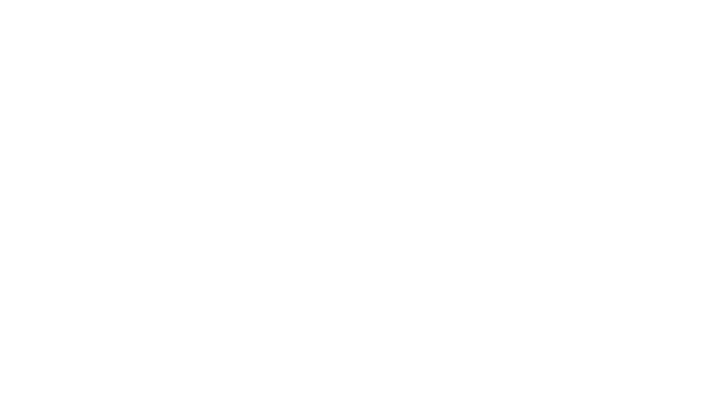
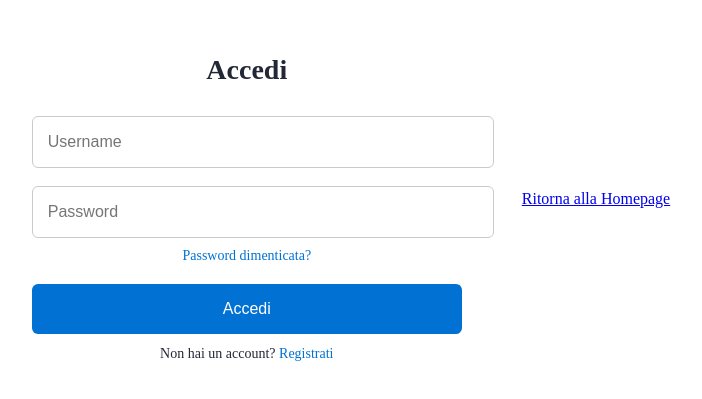
Before and after one commit to BiagioButta/macros-app-fe, a Vue app: page /login in a window 1280 px wide. Before the commit this address had no page. Shown: the part 209-608 px from the top of the page, without its empty margins (304-1006 px from the left). Built offline with nearby package versions, Linux system fonts and the light colour scheme.

Commit message:
add login-defautlayout-mainscss

```diff
--- a/package.json
+++ b/package.json
@@ -8,6 +8,7 @@
     "preview": "vite preview"
   },
   "dependencies": {
+    "axios": "^1.5.1",
     "pinia": "^2.1.7",
     "vue": "^3.3.4",
     "vue-router": "^4.2.5"
--- a/src/assets/base.css
+++ /dev/null
@@ -1,86 +0,0 @@
-/* color palette from <https://github.com/vuejs/theme> */
-:root {
-  --vt-c-white: #ffffff;
-  --vt-c-white-soft: #f8f8f8;
-  --vt-c-white-mute: #f2f2f2;
-
-  --vt-c-black: #181818;
-  --vt-c-black-soft: #222222;
-  --vt-c-black-mute: #282828;
-
-  --vt-c-indigo: #2c3e50;
-
-  --vt-c-divider-light-1: rgba(60, 60, 60, 0.29);
-  --vt-c-divider-light-2: rgba(60, 60, 60, 0.12);
-  --vt-c-divider-dark-1: rgba(84, 84, 84, 0.65);
-  --vt-c-divider-dark-2: rgba(84, 84, 84, 0.48);
-
-  --vt-c-text-light-1: var(--vt-c-indigo);
-  --vt-c-text-light-2: rgba(60, 60, 60, 0.66);
-  --vt-c-text-dark-1: var(--vt-c-white);
-  --vt-c-text-dark-2: rgba(235, 235, 235, 0.64);
-}
-
-/* semantic color variables for this project */
-:root {
-  --color-background: var(--vt-c-white);
-  --color-background-soft: var(--vt-c-white-soft);
-  --color-background-mute: var(--vt-c-white-mute);
-
-  --color-border: var(--vt-c-divider-light-2);
-  --color-border-hover: var(--vt-c-divider-light-1);
-
-  --color-heading: var(--vt-c-text-light-1);
-  --color-text: var(--vt-c-text-light-1);
-
-  --section-gap: 160px;
-}
-
-@media (prefers-color-scheme: dark) {
-  :root {
-    --color-background: var(--vt-c-black);
-    --color-background-soft: var(--vt-c-black-soft);
-    --color-background-mute: var(--vt-c-black-mute);
-
-    --color-border: var(--vt-c-divider-dark-2);
-    --color-border-hover: var(--vt-c-divider-dark-1);
-
-    --color-heading: var(--vt-c-text-dark-1);
-    --color-text: var(--vt-c-text-dark-2);
-  }
-}
-
-*,
-*::before,
-*::after {
-  box-sizing: border-box;
-  margin: 0;
-  font-weight: normal;
-}
-
-body {
-  min-height: 100vh;
-  color: var(--color-text);
-  background: var(--color-background);
-  transition:
-    color 0.5s,
-    background-color 0.5s;
-  line-height: 1.6;
-  font-family:
-    Inter,
-    -apple-system,
-    BlinkMacSystemFont,
-    'Segoe UI',
-    Roboto,
-    Oxygen,
-    Ubuntu,
-    Cantarell,
-    'Fira Sans',
-    'Droid Sans',
-    'Helvetica Neue',
-    sans-serif;
-  font-size: 15px;
-  text-rendering: optimizeLegibility;
-  -webkit-font-smoothing: antialiased;
-  -moz-osx-font-smoothing: grayscale;
-}
--- a/src/assets/main.css
+++ /dev/null
@@ -1,35 +0,0 @@
-@import './base.css';
-
-#app {
-  max-width: 1280px;
-  margin: 0 auto;
-  padding: 2rem;
-
-  font-weight: normal;
-}
-
-a,
-.green {
-  text-decoration: none;
-  color: hsla(160, 100%, 37%, 1);
-  transition: 0.4s;
-}
-
-@media (hover: hover) {
-  a:hover {
-    background-color: hsla(160, 100%, 37%, 0.2);
-  }
-}
-
-@media (min-width: 1024px) {
-  body {
-    display: flex;
-    place-items: center;
-  }
-
-  #app {
-    display: grid;
-    grid-template-columns: 1fr 1fr;
-    padding: 0 2rem;
-  }
-}
--- /dev/null
+++ b/src/layouts/DefaultLayout.vue
@@ -0,0 +1,62 @@
+<template>
+    <div class="main-container">
+        <div id="main-section-header">
+            <Header/>
+        </div>
+
+        <div id="main-section-container">
+
+            <div id="main-width-70x100">
+                <slot/>
+            </div>
+
+        </div>
+
+        <div id="main-section-footer">
+            <Footer/>
+        </div>
+    </div>
+</template>
+
+<script setup>
+import Header from '../views/Header.vue';
+import Footer from '../views/Footer.vue';
+// import SidebarDx from '../components/SidebarDx.vue';
+// import SidebarSx from '../components/SidebarSx.vue';
+</script>
+
+<style lang="scss" scoped>
+
+.main-container{
+    display: flex;
+    flex-direction: column;
+
+    #main-section-header,
+    #main-section-footer {
+        width: 70%;
+        margin: 0 auto;
+    }
+
+    #main-section-container {
+        width: 100%;
+        display: flex;
+
+        #sidebar-sx,
+        #sidebar-dx{
+            flex-basis: 250px;
+            margin: 0 auto;
+            display: flex;
+            justify-content: flex-start;
+            flex-direction: column;
+        }
+
+        #main-width-70x100{
+            margin: 0 auto;
+            width: 70%;
+        }
+    }
+}
+
+
+
+</style>
--- a/src/main.js
+++ b/src/main.js
@@ -1,4 +1,4 @@
-import './assets/main.css'
+import './assets/main.scss'
 
 import { createApp } from 'vue'
 import { createPinia } from 'pinia'
--- a/src/router/index.js
+++ b/src/router/index.js
@@ -1,5 +1,6 @@
 import { createRouter, createWebHistory } from 'vue-router'
 import HomeView from '../views/HomeView.vue'
+import Login from '../views/Login.vue'
 
 const router = createRouter({
   history: createWebHistory(import.meta.env.BASE_URL),
@@ -9,6 +10,11 @@ const router = createRouter({
       name: 'home',
       component: HomeView
     },
+    {
+      path: '/login',
+      name: 'login',
+      component: Login
+    },
 
   ]
 })
--- /dev/null
+++ b/src/views/Footer.vue
@@ -0,0 +1,3 @@
+<template>
+    <h1>Footer</h1>
+</template>
--- /dev/null
+++ b/src/views/Header.vue
@@ -0,0 +1,6 @@
+<template>
+    <h1>Header</h1>
+    <RouterLink to="/login">
+          Vai alla Login
+    </RouterLink>
+</template>
--- a/src/views/HomeView.vue
+++ b/src/views/HomeView.vue
@@ -1,9 +1,34 @@
-<script setup>
+<template>
 
-</script>
+  <default-layout>
 
-<template>
-  <main>
-    home
-  </main>
+    <button @click="fetchData">Prova per effettuare Chiamata API</button>
+
+  </default-layout>
+
 </template>
+
+  <script>
+  import axios from 'axios'
+  import DefaultLayout from '../layouts/DefaultLayout.vue';
+
+  export default {
+    components: {
+      DefaultLayout
+    },
+    methods: {
+      async fetchData() {
+        try {
+          const response = await axios.get('http://localhost:8080/Prova/prove');
+          const data = response.data;
+          console.log('Dati ricevuti:', data);
+
+        } catch (error) {
+          console.error('Errore durante la chiamata API:', error);
+
+        }
+      }
+    }
+  }
+
+  </script>
--- /dev/null
+++ b/src/views/Login.vue
@@ -0,0 +1,205 @@
+<template>
+    <div class="container">
+
+        <div class="form login">
+            <div class="form-content">
+                <h1>Accedi</h1>
+                <form @submit.prevent="login">
+                    <div class="field input-field">
+                        <input type="text" placeholder="Username" class="input" v-model="username">
+                    </div>
+                    <div class="field input-field">
+                        <input type="password" placeholder="Password" class="password" v-model="password">
+                    </div>
+                    <div class="form-link">
+                        <a href="#" class="forgot-pass">Password dimenticata?</a>
+                    </div>
+                    <div class="field button-field">
+                        <button>Accedi</button>
+                    </div>
+                </form>
+                <div class="form-link">
+                    <span>Non hai un account? <router-link to="/register" class="link signup-link">Registrati</router-link></span>
+                </div>
+            </div>
+        </div>
+
+        <div>
+            <router-link to="/">Ritorna alla Homepage</router-link>
+        </div>
+
+    </div>
+
+</template>
+
+<script>
+import axios from 'axios'
+
+export default {
+    data() {
+        return {
+            username: "",
+            password: ""
+        }
+    },
+    methods: {
+        async login(){
+            try {
+                const response = await axios.post('url', {
+                    username: this.username,
+                    password: this.password
+                })
+            } catch(error) {
+                console.error(error)
+            }
+        }
+    }
+}
+
+</script>
+
+<style lang="scss" scoped>
+.container{
+    min-height: 100vh;
+    width: 100%;
+    display: flex;
+    align-items: center;
+    justify-content: center;
+    column-gap: 30px;
+}
+.form{
+    max-width: 430px;
+    width: 100%;
+    padding: 30px;
+    border-radius: 6px;
+    background: #FFF;
+}
+
+h1{
+    font-size: 28px;
+    font-weight: 600;
+    color: #232836;
+    text-align: center;
+}
+form{
+    margin-top: 30px;
+}
+.form .field{
+    position: relative;
+    height: 50px;
+    width: 100%;
+    margin-top: 20px;
+    border-radius: 6px;
+}
+.field input,
+.field button{
+    height: 100%;
+    width: 100%;
+    border: none;
+    font-size: 16px;
+    font-weight: 400;
+    border-radius: 6px;
+}
+.field input{
+    outline: none;
+    padding: 0 15px;
+    border: 1px solid#CACACA;
+}
+.field input:focus{
+    border-bottom-width: 2px;
+}
+.eye-icon{
+    position: absolute;
+    top: 50%;
+    right: 10px;
+    transform: translateY(-50%);
+    font-size: 18px;
+    color: #8b8b8b;
+    cursor: pointer;
+    padding: 5px;
+}
+.field button{
+    color: #fff;
+    background-color: #0171d3;
+    transition: all 0.3s ease;
+    cursor: pointer;
+}
+.field button:hover{
+    background-color: #016dcb;
+}
+.form-link{
+    text-align: center;
+    margin-top: 10px;
+}
+.form-link span,
+.form-link a{
+    font-size: 14px;
+    font-weight: 400;
+    color: #232836;
+}
+.form a{
+    color: #0171d3;
+    text-decoration: none;
+}
+.form-content a:hover{
+    text-decoration: underline;
+}
+.line{
+    position: relative;
+    height: 1px;
+    width: 100%;
+    margin: 36px 0;
+    background-color: #d4d4d4;
+}
+.line::before{
+    content: 'Oppure';
+    position: absolute;
+    top: 50%;
+    left: 50%;
+    transform: translate(-50%, -50%);
+    background-color: #FFF;
+    color: #8b8b8b;
+    padding: 0 15px;
+}
+.media-options a{
+    display: flex;
+    align-items: center;
+    justify-content: center;
+}
+a.facebook{
+    color: #fff;
+    background-color: #4267b2;
+}
+a.facebook .facebook-icon{
+    height: 28px;
+    width: 28px;
+    color: #0171d3;
+    font-size: 20px;
+    border-radius: 50%;
+    display: flex;
+    align-items: center;
+    justify-content: center;
+    background-color: #fff;
+}
+.facebook-icon,
+img.google-img{
+    position: absolute;
+    top: 50%;
+    left: 15px;
+    transform: translateY(-50%);
+}
+img.google-img{
+    height: 20px;
+    width: 20px;
+    object-fit: cover;
+}
+a.google{
+    border: 1px solid #CACACA;
+}
+a.google span{
+    font-weight: 500;
+    opacity: 0.6;
+    color: #232836;
+}
+
+</style>
```
Also changed, not shown: src/assets/logo.svg (deleted), src/assets/main.scss (added), 1 other file (tests, documents, lock files or other folders).
